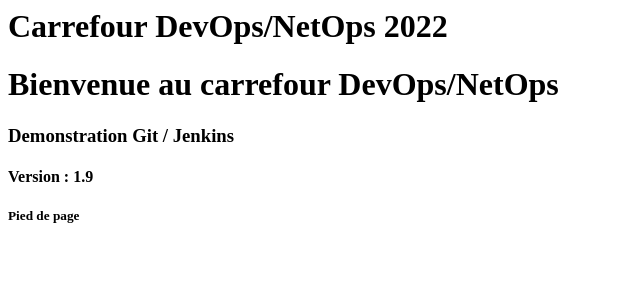
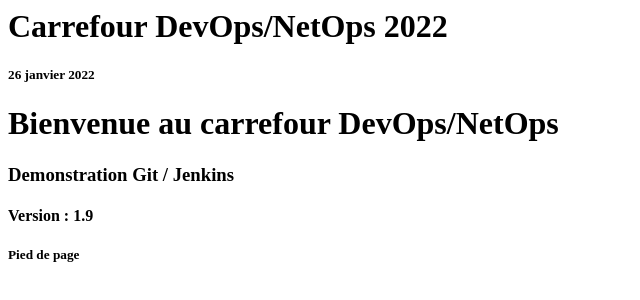
Before and after one commit to loggeos/carrefour, a plain HTML site: page index.html in a window 1280 px wide. Shown: the whole page, without its empty margins (0-640 px from the left). Drawn offline with Linux system fonts and the light colour scheme.

Commit message:
ajout date carrefour

```diff
--- a/index.html
+++ b/index.html
@@ -1,6 +1,7 @@
 <html>
 <head>
 <h1>Carrefour DevOps/NetOps 2022</h1>
+<h5>26 janvier 2022</h5>
 </head>
 
 <body>
```
